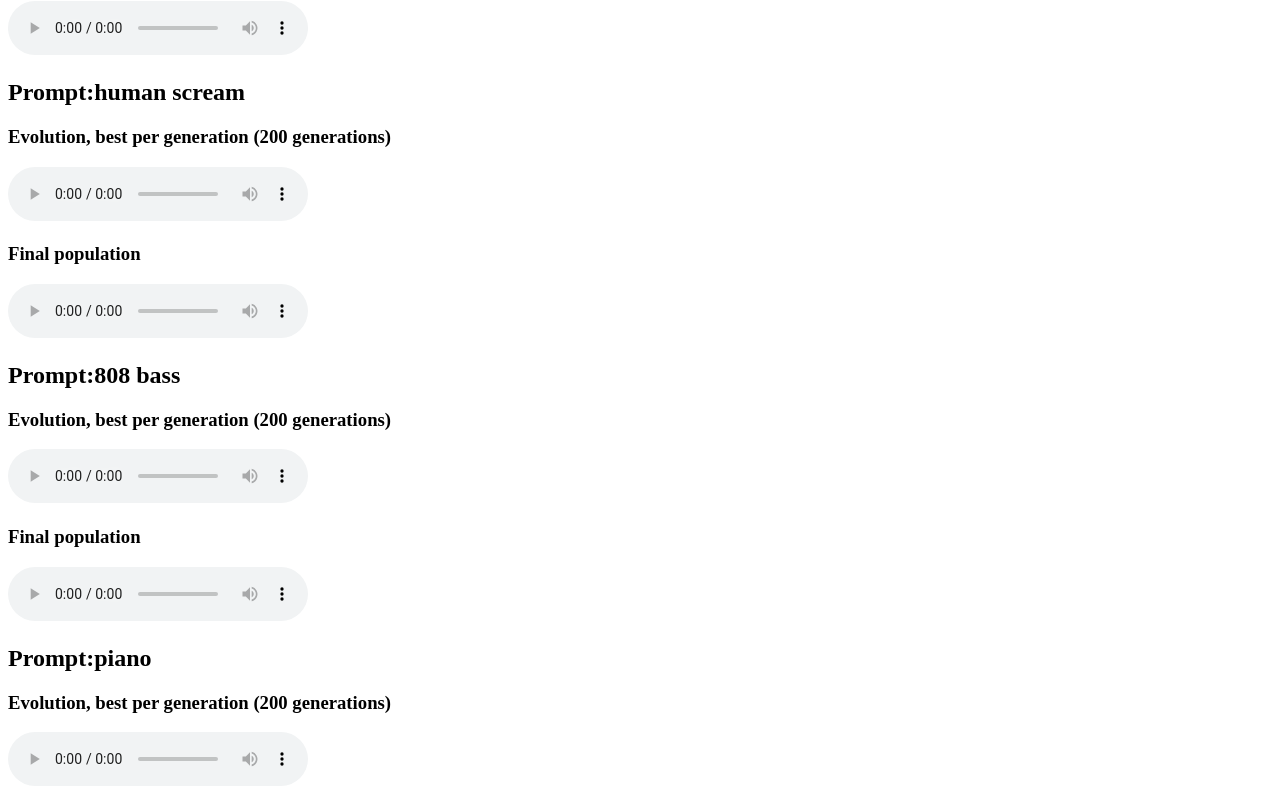
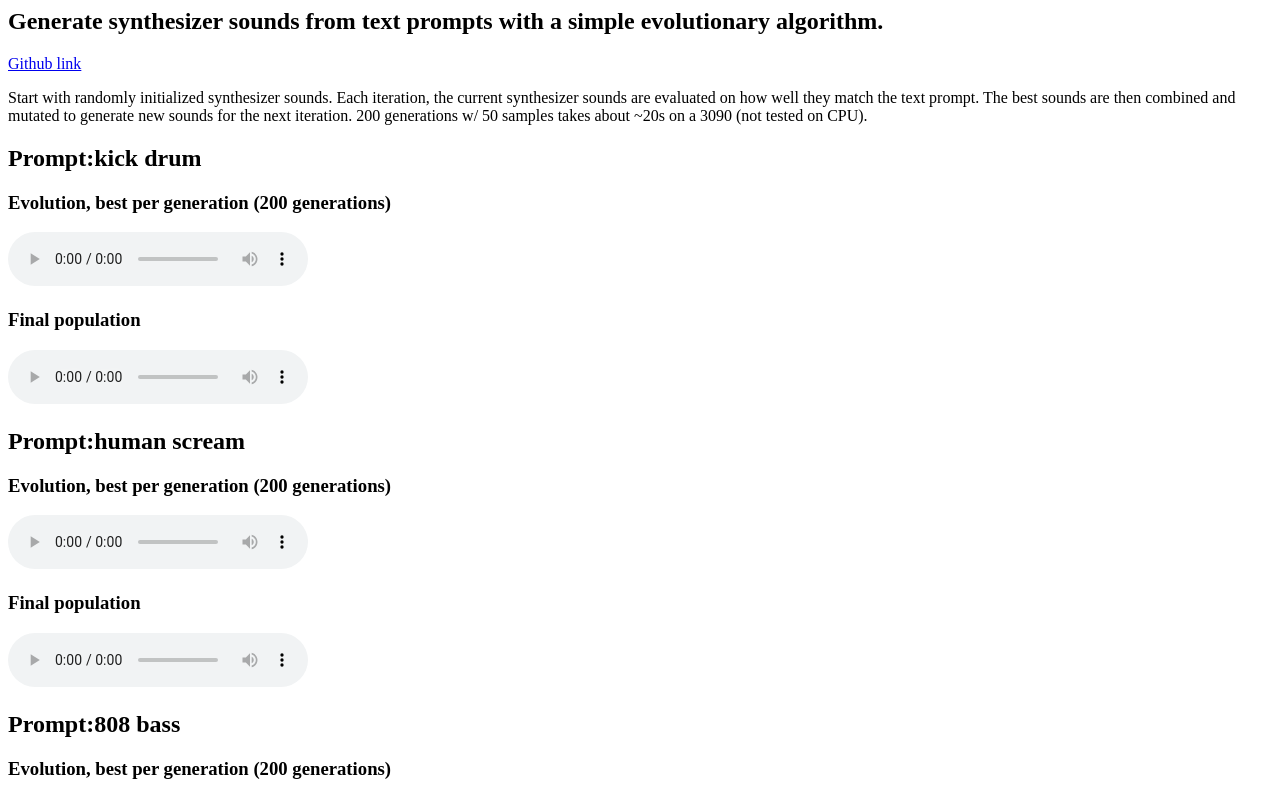
Before and after one commit to erl-j/textsynth, a plain HTML site: page index.html in a window 1280 px wide. Shown: the part 224-1014 px from the top of the page. Drawn offline with Linux system fonts and the light colour scheme.

Commit message:
ad github link

```diff
--- a/index.html
+++ b/index.html
@@ -1,11 +1,27 @@
 <!DOCTYPE html>
 <html lang="en">
+
 <head>
     <meta charset="UTF-8">
     <meta http-equiv="X-UA-Compatible" content="IE=edge">
     <meta name="viewport" content="width=device-width, initial-scale=1.0">
-    <title>Audio Examples</title>
+    <img src="./misc/logo.svg" alt="textsynth logo" width="200" height="200">
+    <h2>
+        Generate synthesizer sounds from text prompts with a simple evolutionary algorithm.
+    </h2>
+        <a href="https://github.com/erl-j/textsynth/">Github link</a>
+
+    <p>
+
+
+    </p>
+    <p>
+        Start with randomly initialized synthesizer sounds. Each iteration, the current synthesizer sounds are evaluated
+        on how well they match the text prompt. The best sounds are then combined and mutated to generate new sounds for
+        the next iteration. 200 generations w/ 50 samples takes about ~20s on a 3090 (not tested on CPU).
+    </p>
 </head>
+
 <body>
 
     <!-- Placeholder for audio examples -->
@@ -34,9 +50,9 @@
         prompts.forEach(file => {
 
             const promptElement = document.createElement('h2');
-        promptElement.textContent = "Prompt:"+file
+            promptElement.textContent = "Prompt:" + file
             audioContainer.appendChild(promptElement);
-        stages.forEach((stage, stage_idx)=>{
+            stages.forEach((stage, stage_idx) => {
                 // Create title element
 
                 const stageTitleElement = document.createElement('h3');
@@ -50,7 +66,7 @@
 
                 // Create source element
                 const sourceElement = document.createElement('source');
-        sourceElement.src = "./demos/" + file + "_"+stage+".wav";
+                sourceElement.src = "./demos/" + file + "_" + stage + ".wav";
                 sourceElement.type = "audio/wav";
 
                 // Append elements
@@ -62,4 +78,5 @@
 
 </body>
 </body>
+
 </html>
```
Lines whose indentation alone changed are shown as unchanged.
